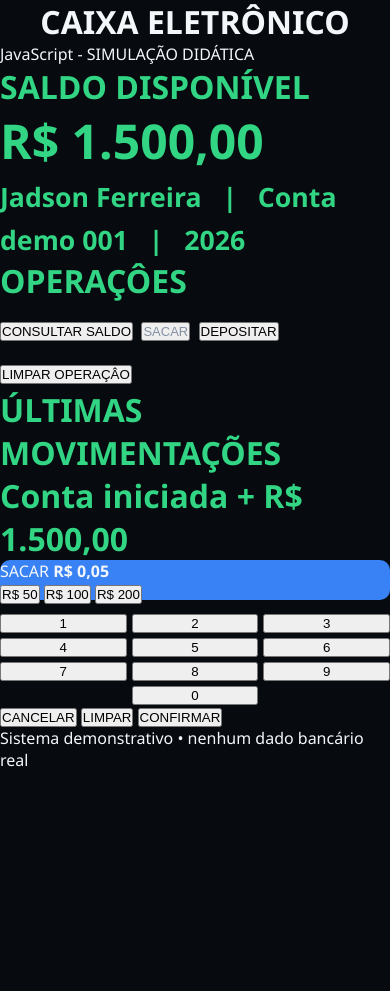
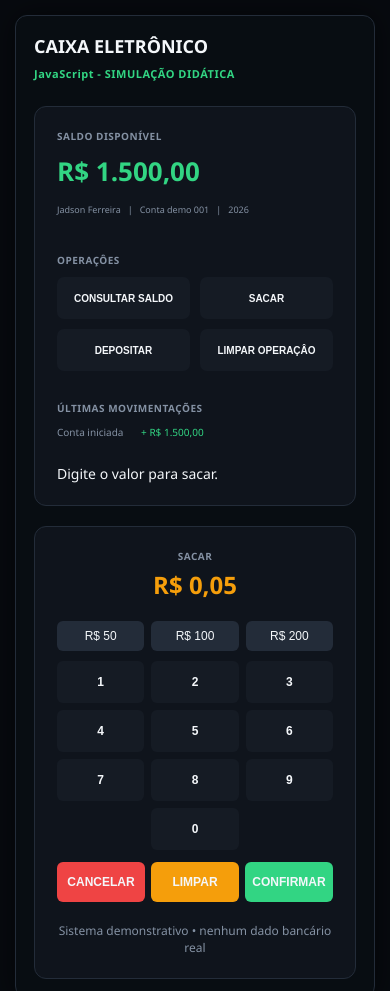
Before and after one commit to Devjadsonf2/Caixa-Eletronico, a plain HTML site: page index.html in a window 390 px wide. Shown: the top 991 px of the page. Before the commit the page ends 844 px from the top, so only its background shows below. Drawn offline with Linux system fonts and the light colour scheme.

Commit message:
Terminei de estilizar

```diff
--- a/index.html
+++ b/index.html
@@ -46,6 +46,8 @@
                 <div class="historico">
                     <span class="label">ÚLTIMAS MOVIMENTAÇÕES</span>
                     <p>Conta iniciada <span>+ R$ 1.500,00</span></p>
+                    <p class="mensagem">Digite o valor para sacar.</p>
+
                 </div>
 
             </div>
--- a/style.css
+++ b/style.css
@@ -4,9 +4,11 @@
     box-sizing: border-box;
 
     --bg: #070a0f;
+    --bg-body: #080d12;
     --card: #0f141c;
     --card2: #151b24;
     --borda: #232c39;
+    --hoverbtn: #222c3c;
 
     --branco: #f4f7fa;
     --cinza: #8491a3;
@@ -15,192 +17,320 @@
     --verde2: #163f2e;
     --azul: #3882f6;
     --laranja: #f59e0b;
+    --laranja2: #cf8709;
     --vermelho: #ef4444;
+    --vermelho2: #c43737;
 }
 
 body {
+    min-height: 100vh;
     font-family: 'Segoe UI', Tahoma, Geneva, Verdana, sans-serif;
     background: var(--bg);
     color: var(--branco);
-}
-
-h1 {
-    text-align: center;
-}
-
-.descricao {
-    text-align: center;
-    color: var(--verde);
-}
-
-.container {
     display: flex;
     justify-content: center;
     align-items: center;
+    padding: 30px;
+}
+
+/* ====================================================================================================
+   Área principal
+   =================================================================================================== */
+
+.caixa {
+    width: 100%;
+    max-width: 1100px;
+    background: var(--bg-body);
+    border: solid 1px var(--borda);
+    padding: 30px;
+    border-radius: 12px;
+    box-shadow: 0 0 30px rgba(0, 0, 0, 0.5);
+}
+
+/* ====================================================================================================
+   Cabeçalho
+   =================================================================================================== */
+
+.cabecalho {
+    margin-bottom: 25px;
+}
+
+.cabecalho h1 {
+    font-size: 18px;
+    font-weight: 700;
+    margin-bottom: 8px;
+}
+
+.cabecalho p {
+    color: var(--verde);
+    font-size: 11px;
+    font-weight: bold;
+    letter-spacing: 0.5px;
+}
+
+/* ====================================================================================================
+    Layout dos dois painéis
+   =================================================================================================== */
+
+.conteudo {
+    display: grid;
+    grid-template-columns: 1.2fr 0.8fr;
     gap: 20px;
 }
 
-.caixa-conta {
+/* ====================================================================================================
+   Painéis
+   =================================================================================================== */
+
+.painel {
     background: var(--card);
-    padding: 20px;
-    border-radius: 10px;
     border: solid 1px var(--borda);
-    height: 400px;
-    width: 500px;
-    margin-top: 10px;
+    border-radius: 12px;
+    padding: 22px;
 }
 
-.info-saldo {
-    font-size: small;
+/* ====================================================================================================
+   Textos pequenos
+   =================================================================================================== */
+
+.label {
+    display: block;
     color: var(--cinza);
+    font-size: 10px;
+    font-weight: bold;
+    margin-bottom: 10px;
+    letter-spacing: 0.5px;
 }
 
-.saldo {
-    font-size: xx-large;
-    font-weight: bold;
+/* ====================================================================================================
+   Saldo
+   =================================================================================================== */
+
+.saldo h2 {
     color: var(--verde);
+    font-size: 30px;
+    margin-bottom: 7px;
 }
 
-.info-op {
-    font-size: small;
+.saldo small {
     color: var(--cinza);
-    margin-top: 50px
+    font-size: 9px;
 }
 
-.botoes {
-    display: grid;
-    grid-template-columns: repeat(2, 1fr);
-    gap: 5px;
-    margin-top: 10px;
+/* ====================================================================================================
+   Área de operações
+   =================================================================================================== */
+
+.operacoes {
+    margin-top: 35px;
 }
 
-#buttons {
-    height: 40px;
-    border-radius: 10px;
+.botoes-operacoes {
+    display: grid;
+    grid-template-columns: 1fr 1fr;
+    gap: 10px;
+}
+
+/* ====================================================================================================
+   Botões
+   =================================================================================================== */
+
+.btn {
+    height: 42px;
     border: none;
+    border-radius: 7px;
     background: var(--card2);
     color: var(--branco);
-    font-weight: 300;
-}
-
-.saque {
-    height: 40px;
-    border-radius: 10px;
-    border: none;
-    background: var(--azul);
-    color: var(--branco);
-    font-weight: 300;
-}
-
-.deposito {
-    height: 40px;
-    border-radius: 10px;
-    border: none;
-    background: var(--verde2);
-    color: var(--branco);
-    font-weight: 300;
-}
-
-.saque:hover {
-    opacity: 0.7;
-}
-
-.saque:active {
-    transform: scale(0.95);
-}
-
-.deposito:hover {
-    opacity: 0.7;
-}
-
-.deposito:active {
-    transform: scale(0.95);
+    font-size: 10px;
+    font-weight: bold;
+    cursor: pointer;
 }
 
 button:hover {
-    opacity: 0.7;
-    transition: .3s;
+    background: #222c3c;
+    transition: .2s;
+    transform: scale(1.03);
 }
 
 button:active {
     transform: scale(0.95);
 }
 
-.info-movi {
-    font-size: small;
+/* ====================================================================================================
+   Histórico
+   =================================================================================================== */
+
+.historico {
+    margin-top: 30px;
+}
+
+.historico p {
+    font-size: 10px;
     color: var(--cinza);
-    margin-top: 20px;
+    margin-top: 10px;
+}
+
+.historico p span {
+    color: var(--verde);
+    margin-left: 15px;
+}
+
+.historico .mensagem {
+    color: var(--branco);
+    font-size: 14px;
+    margin-top: 25px;
+}
+
+/* ====================================================================================================
+   Painel de saque
+   =================================================================================================== */
+
+.titulo-saque {
+    text-align: center;
+    margin-bottom: 20px;
+}
+
+.titulo-saque .label {
+    margin-bottom: 5px;
+}
+
+.titulo-saque strong {
+    display: block;
+    font-size: 24px;
+    color: var(--laranja);
+}
+/* ====================================================================================================
+   Valores rápidos
+   =================================================================================================== */
+
+.valores {
+    display: grid;
+    grid-template-columns: repeat(3, 1fr);
+    gap: 7px;
     margin-bottom: 10px;
 }
 
-.info {
-    color: var(--cinza);
-    font-size: x-small;
+.valores button {
+    height: 30px;
+    border: none;
+    border-radius: 6px;
+    background: var(--borda);
+    color: var(--branco);
+    font-size: 12px;
+    cursor: pointer;
 }
 
-.info-saque {
-    margin-top: 15px;
-    color: var(--cinza);
-    font-size: small;
-}
-
-.teclas {
-    background: var(--card);
-    padding: 20px;
-    border-radius: 10px;
-    border: solid 1px var(--borda);
-    height: 400px;
-    width: 400px;
-    margin-top: 10px;
-}
-
-.sacar {
-    text-align: center;
-    color: var(--cinza);
-    font-size: small;
-}
-
-.valor-saque {
-    display: flex;
-    justify-content: center;
-    align-items: center;
-    font-size: x-large;
-    font-weight: bold;
-}
-
-.saque-rapido {
-    display: flex;
-    justify-content: center;
-    align-items: center;
-    gap: 5px;
-    margin-top: 10px;
-}
-
-#btn-valor {
-    height: 30px;
-    width: 90px;
-    background: var(--cinza);
-    color: var(--branco);
-    border: none;
-    border-radius: 5px;
-}
+/* ====================================================================================================
+   Teclado numérico
+   =================================================================================================== */
 
 .teclado {
     display: grid;
     grid-template-columns: repeat(3, 1fr);
-    gap: 5px;
-    margin-top: 10px;
+    gap: 7px;
 }
 
-#btn-num {
-    width: 40px;
+.teclado button {
+    height: 42px;
+    border: none;
+    border-radius: 6px;
+    background: var(--card2);
+    color: var(--branco);
+    font-size: 12px;
+    font-weight: bold;
+    cursor: pointer;
+    transition: 0.2s;
+}
+
+.teclado button:hover {
+    background: var(--hoverbtn);
+    transform: scale(1.03);
+}
+
+
+.teclado button:active {
+    transform: scale(0.96);
+}
+
+/* ====================================================================================================
+   Botões inferiores
+   =================================================================================================== */
+
+.acoes {
+    display: grid;
+    grid-template-columns: repeat(3, 1fr);
+    gap: 6px;
+    margin-top: 12px;
+}
+
+.acoes button {
     height: 40px;
+    border: none;
+    border-radius: 6px;
+    color: var(--branco);
+    font-size: 12px;
+    font-weight: bold;
+    cursor: pointer;
+}
+
+.cancelar {
+    background: var(--vermelho);
+}
+
+.limpar-teclado {
+    background: var(--laranja);
+}
+
+.confirmar {
+    background: var(--verde);
+}
+
+.cancelar:hover {
+    background: var(--vermelho2);
+}
+
+.limpar-teclado:hover {
+    background: var(--laranja2);
+}
+
+.confirmar:hover {
+    background: var(--verde2);
+}
+
+/* ====================================================================================================
+   Rodapé
+   =================================================================================================== */
+
+.saque footer {
+    text-align: center;
+    color: var(--cinza);
+    font-size: 12px;
+    margin-top: 20px;
+}
+
+/* ====================================================================================================
+   Responsividade
+   =================================================================================================== */
+
+@media (max-width: 700px) {
+
+    body {
+        padding: 15px;
+    }
+
+
+    .caixa {
+        padding: 18px;
+    }
+
+
+    .conteudo {
+        grid-template-columns: 1fr;
+    }
+
+
+    .saldo h2 {
+        font-size: 26px;
+    }
 
 }
-
-.btn-zero {
-    display: flex;
-    align-items: center;
-    justify-content: center;
-    gap: 5px;
-}
```
